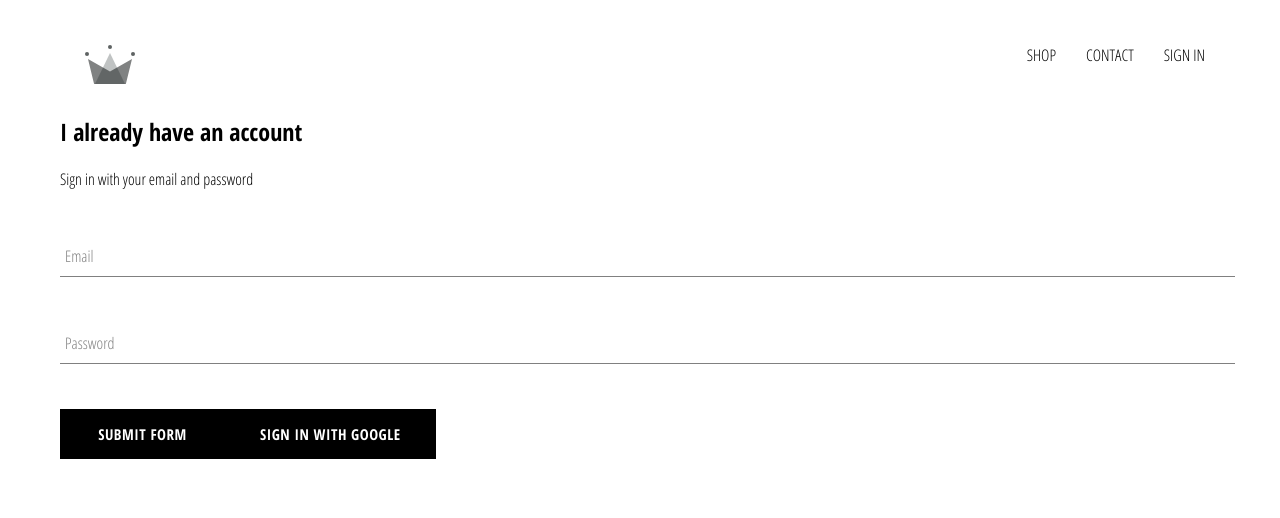
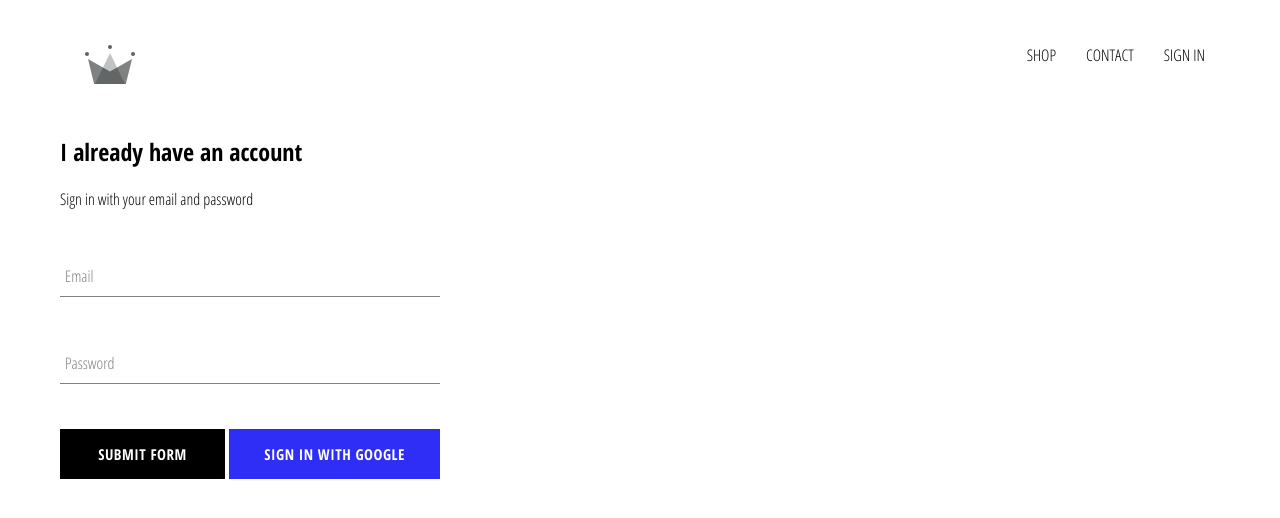
Before and after one commit to PooyaMl/E-Commerce, a React (Create React App) app: page /signin in a window 1280 px wide. Shown: the top 518 px of the page. Built offline with nearby package versions, Linux system fonts and the light colour scheme; no server answers.

Commit message:
customise style of Button component and some changes to style of sign in page

```diff
--- a/src/App.css
+++ b/src/App.css
@@ -7,3 +7,7 @@ a {
   text-decoration: none;
   color: black;
 }
+
+* {
+  box-sizing: border-box;
+}
--- a/src/components/button/button.jsx
+++ b/src/components/button/button.jsx
@@ -1,9 +1,12 @@
 import React from "react";
 import "./button.styles.scss";
 
-export default function Button({ children, ...otherProps }) {
+export default function Button({ children, isGoogleSignIn, ...otherProps }) {
   return (
-    <button className="custom-button" {...otherProps}>
+    <button
+      className={`${isGoogleSignIn ? "google-sign-in" : ""} custom-button`}
+      {...otherProps}
+    >
       {children}
     </button>
   );
--- a/src/components/button/button.styles.scss
+++ b/src/components/button/button.styles.scss
@@ -19,4 +19,12 @@
     color: black;
     border: 1px solid black;
   }
+
+  &.google-sign-in {
+    background-color: rgb(46, 46, 246);
+
+    &:hover {
+      background-color: lightblue;
+    }
+  }
 }
--- a/src/components/header/header.styles.scss
+++ b/src/components/header/header.styles.scss
@@ -20,6 +20,7 @@
 
     .option {
       padding: 10px 15px;
+      cursor: pointer;
     }
   }
 }
--- a/src/components/sign-in/sign-in.jsx
+++ b/src/components/sign-in/sign-in.jsx
@@ -2,6 +2,7 @@ import React, { Component } from "react";
 import FormInput from "../form-input/form-input";
 import Button from "../button/button";
 import { signInWithGoogle } from "../firebase/firebase.utils";
+import "./sign-in.styles.scss";
 
 export default class SignIn extends Component {
   constructor(props) {
@@ -44,8 +45,12 @@ export default class SignIn extends Component {
             label="Password"
             handleChange={this.handleChange}
           />
-          <Button type="submit">Submit Form</Button>
-          <Button onClick={signInWithGoogle}> Sign in with Google </Button>
+          <div className="buttons">
+            <Button type="submit">Submit Form</Button>
+            <Button onClick={signInWithGoogle} isGoogleSignIn>
+              Sign in with Google
+            </Button>
+          </div>
         </form>
       </div>
     );
--- a/src/components/sign-in/sign-in.styles.scss
+++ b/src/components/sign-in/sign-in.styles.scss
@@ -1,9 +1,13 @@
 .sign-in {
-    width: 30vw;
+    width: 380px;
     display: flex;
     flex-direction: column;
 
     .title {
         margin: 10px 0;
     }
+    .buttons {
+        display: flex;
+        justify-content: space-between;
+    }
 }
```
